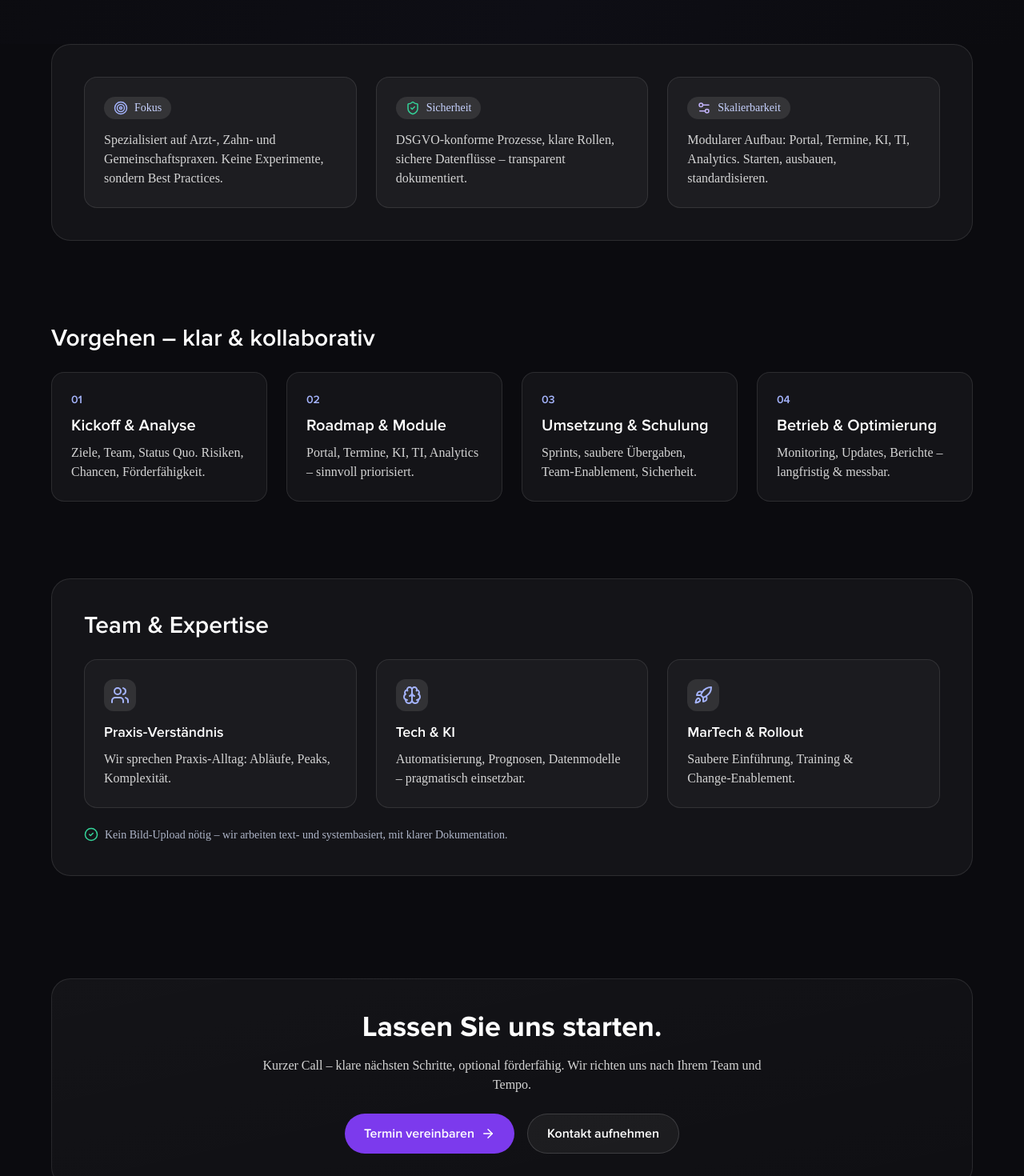
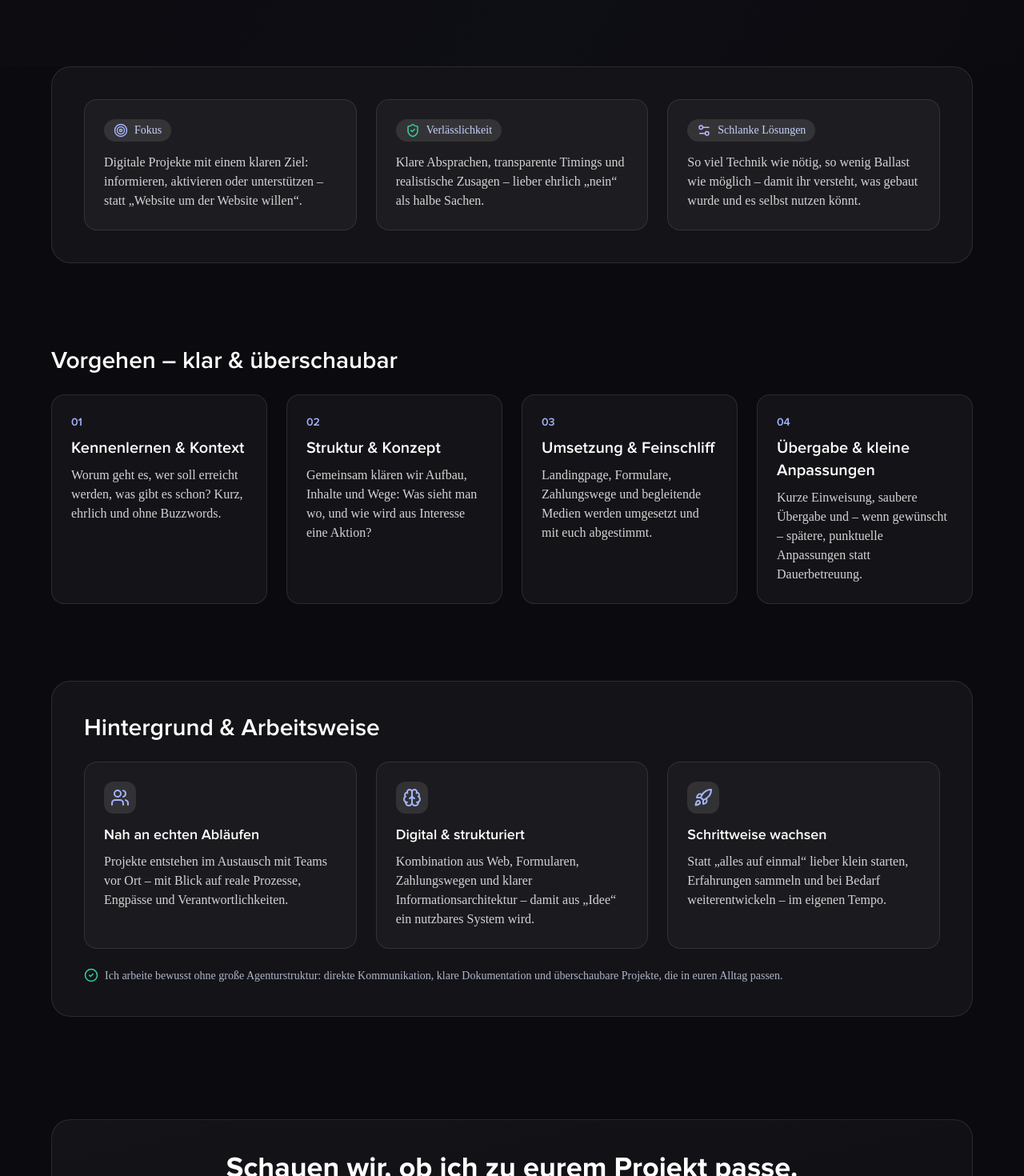
Before and after one commit to cyclebittt/pavewebyyyy, a Next.js app: page /about in a window 1280 px wide. Shown: the part 480-1950 px from the top of the page at 80% size. Built offline with nearby package versions, Linux system fonts and the light colour scheme; a web font is replaced by a local one.

Commit message:
Update page.js

```diff
--- a/app/about/page.js
+++ b/app/about/page.js
@@ -37,14 +37,14 @@ export default function AboutPage() {
         <div className="pointer-events-none absolute inset-0 bg-[radial-gradient(1200px_600px_at_-10%_-10%,rgba(129,51,241,.35),transparent_60%),radial-gradient(900px_600px_at_120%_0%,rgba(56,189,248,.20),transparent_55%),linear-gradient(120deg,#0B0B0F_0%,#0E0E15_60%,#0B0B0F_100%)]" />
         <div className="relative px-5 md:px-16 pt-20 md:pt-28 pb-16 md:pb-24 text-center max-w-4xl mx-auto">
           <span className="inline-flex items-center gap-2 text-sm text-indigo-300/80 bg-white/5 ring-1 ring-white/10 px-3 py-1 rounded-full">
-            <Sparkles size={16} /> Über paveo
+            <Sparkles size={16} /> Über mich & paveo
           </span>
           <h1 className="mt-6 text-4xl md:text-6xl font-extrabold tracking-tight">
-            Die Zukunft Ihrer Praxis beginnt digital.
+            Digitale Projekte – klein gedacht, sorgfältig umgesetzt.
           </h1>
           <p className="mt-6 text-lg md:text-xl text-neutral-300">
-            Wir verbinden Design, Automatisierung, KI und TI‑Anbindung zu
-            förderfähigen, skalierbaren Praxis‑Systemen. Messbar, sicher, DSGVO‑konform.
+            Statt Vollzeit-Agentur begleite ich ausgewählte Projekte: Spendenaktionen, Events und andere Vorhaben, die
+            online klar, verständlich und nutzbar werden sollen – mit Fokus auf Struktur, Story und stabiler Technik.
           </p>
         </div>
       </section>
@@ -57,17 +57,17 @@ export default function AboutPage() {
               {
                 icon: <Target className="text-indigo-300" size={18} />,
                 title: 'Fokus',
-                desc: 'Spezialisiert auf Arzt‑, Zahn‑ und Gemeinschaftspraxen. Keine Experimente, sondern Best Practices.',
+                desc: 'Digitale Projekte mit einem klaren Ziel: informieren, aktivieren oder unterstützen – statt „Website um der Website willen“.'
               },
               {
                 icon: <ShieldCheck className="text-emerald-400" size={18} />,
-                title: 'Sicherheit',
-                desc: 'DSGVO‑konforme Prozesse, klare Rollen, sichere Datenflüsse – transparent dokumentiert.',
+                title: 'Verlässlichkeit',
+                desc: 'Klare Absprachen, transparente Timings und realistische Zusagen – lieber ehrlich „nein“ als halbe Sachen.'
               },
               {
                 icon: <Settings2 className="text-violet-300" size={18} />,
-                title: 'Skalierbarkeit',
-                desc: 'Modularer Aufbau: Portal, Termine, KI, TI, Analytics. Starten, ausbauen, standardisieren.',
+                title: 'Schlanke Lösungen',
+                desc: 'So viel Technik wie nötig, so wenig Ballast wie möglich – damit ihr versteht, was gebaut wurde und es selbst nutzen könnt.'
               },
             ].map((b, i) => (
               <div
@@ -89,15 +89,36 @@ export default function AboutPage() {
 
       {/* VORGEHEN */}
       <section className="px-5 md:px-16 py-8 md:py-12">
-        <h2 className="text-2xl md:text-3xl font-semibold mb-6">Vorgehen – klar & kollaborativ</h2>
+        <h2 className="text-2xl md:text-3xl font-semibold mb-6">Vorgehen – klar & überschaubar</h2>
         <div className="grid grid-cols-1 md:grid-cols-4 gap-6">
           {[
-            { step: '01', title: 'Kickoff & Analyse', desc: 'Ziele, Team, Status Quo. Risiken, Chancen, Förderfähigkeit.' },
-            { step: '02', title: 'Roadmap & Module', desc: 'Portal, Termine, KI, TI, Analytics – sinnvoll priorisiert.' },
-            { step: '03', title: 'Umsetzung & Schulung', desc: 'Sprints, saubere Übergaben, Team‑Enablement, Sicherheit.' },
-            { step: '04', title: 'Betrieb & Optimierung', desc: 'Monitoring, Updates, Berichte – langfristig & messbar.' },
+            {
+              step: '01',
+              title: 'Kennenlernen & Kontext',
+              desc: 'Worum geht es, wer soll erreicht werden, was gibt es schon? Kurz, ehrlich und ohne Buzzwords.'
+            },
+            {
+              step: '02',
+              title: 'Struktur & Konzept',
+              desc: 'Gemeinsam klären wir Aufbau, Inhalte und Wege: Was sieht man wo, und wie wird aus Interesse eine Aktion?'
+            },
+            {
+              step: '03',
+              title: 'Umsetzung & Feinschliff',
+              desc: 'Landingpage, Formulare, Zahlungswege und begleitende Medien werden umgesetzt und mit euch abgestimmt.'
+            },
+            {
+              step: '04',
+              title: 'Übergabe & kleine Anpassungen',
+              desc: 'Kurze Einweisung, saubere Übergabe und – wenn gewünscht – spätere, punktuelle Anpassungen statt Dauerbetreuung.'
+            },
           ].map((s, i) => (
-            <div key={i} className="rounded-2xl border border-white/10 bg-white/[0.04] p-6" data-aos="fade-up" data-aos-delay={i * 100}>
+            <div
+              key={i}
+              className="rounded-2xl border border-white/10 bg-white/[0.04] p-6"
+              data-aos="fade-up"
+              data-aos-delay={i * 100}
+            >
               <div className="text-sm text-indigo-300 font-semibold">{s.step}</div>
               <h3 className="mt-2 text-xl font-semibold">{s.title}</h3>
               <p className="mt-2 text-neutral-300">{s.desc}</p>
@@ -106,17 +127,34 @@ export default function AboutPage() {
         </div>
       </section>
 
-      {/* TEAM (anonymisiert / ohne Uploads) */}
+      {/* "TEAM" → Hintergrund & Arbeitsweise */}
       <section className="px-5 md:px-16 py-8 md:py-12">
         <div className="rounded-3xl border border-white/10 bg-white/[0.04] p-6 md:p-10">
-          <h2 className="text-2xl md:text-3xl font-semibold mb-6">Team & Expertise</h2>
+          <h2 className="text-2xl md:text-3xl font-semibold mb-6">Hintergrund & Arbeitsweise</h2>
           <div className="grid grid-cols-1 md:grid-cols-3 gap-6">
             {[
-              { icon: <Users />, title: 'Praxis‑Verständnis', desc: 'Wir sprechen Praxis‑Alltag: Abläufe, Peaks, Komplexität.' },
-              { icon: <Brain />, title: 'Tech & KI', desc: 'Automatisierung, Prognosen, Datenmodelle – pragmatisch einsetzbar.' },
-              { icon: <Rocket />, title: 'MarTech & Rollout', desc: 'Saubere Einführung, Training & Change‑Enablement.' },
+              {
+                icon: <Users />,
+                title: 'Nah an echten Abläufen',
+                desc: 'Projekte entstehen im Austausch mit Teams vor Ort – mit Blick auf reale Prozesse, Engpässe und Verantwortlichkeiten.'
+              },
+              {
+                icon: <Brain />,
+                title: 'Digital & strukturiert',
+                desc: 'Kombination aus Web, Formularen, Zahlungswegen und klarer Informationsarchitektur – damit aus „Idee“ ein nutzbares System wird.'
+              },
+              {
+                icon: <Rocket />,
+                title: 'Schrittweise wachsen',
+                desc: 'Statt „alles auf einmal“ lieber klein starten, Erfahrungen sammeln und bei Bedarf weiterentwickeln – im eigenen Tempo.'
+              },
             ].map((t, i) => (
-              <div key={i} className="rounded-2xl border border-white/10 bg-white/[0.03] p-6" data-aos="fade-up" data-aos-delay={i * 120}>
+              <div
+                key={i}
+                className="rounded-2xl border border-white/10 bg-white/[0.03] p-6"
+                data-aos="fade-up"
+                data-aos-delay={i * 120}
+              >
                 <div className="w-10 h-10 rounded-xl bg-white/10 flex items-center justify-center text-indigo-300">
                   {t.icon}
                 </div>
@@ -127,7 +165,8 @@ export default function AboutPage() {
           </div>
           <p className="mt-6 text-sm text-[#AEB5C8] flex items-start gap-2">
             <CheckCircle2 className="text-emerald-400" size={18} />
-            Kein Bild‑Upload nötig – wir arbeiten text‑ und systembasiert, mit klarer Dokumentation.
+            Ich arbeite bewusst ohne große Agenturstruktur: direkte Kommunikation, klare Dokumentation und
+            überschaubare Projekte, die in euren Alltag passen.
           </p>
         </div>
       </section>
@@ -135,15 +174,22 @@ export default function AboutPage() {
       {/* CTA */}
       <section className="px-5 md:px-16 py-14 md:py-20 text-center">
         <div className="rounded-3xl border border-white/10 bg-gradient-to-br from-white/[0.04] to-white/[0.02] p-10">
-          <h3 className="text-3xl md:text-4xl font-bold">Lassen Sie uns starten.</h3>
+          <h3 className="text-3xl md:text-4xl font-bold">Schauen wir, ob ich zu eurem Projekt passe.</h3>
           <p className="mt-4 text-neutral-300 max-w-2xl mx-auto">
-            Kurzer Call – klare nächsten Schritte, optional förderfähig. Wir richten uns nach Ihrem Team und Tempo.
+            In einem kurzen Austausch klären wir, was ihr vorhabt, ob ich helfen kann und wie ein realistischer Rahmen
+            aussehen könnte – ohne Druck und ohne Verkaufs­präsentation.
           </p>
           <div className="mt-6 flex justify-center gap-4">
-            <Link href="/request" className="px-6 py-3 rounded-full bg-violet-600 hover:bg-violet-500 transition-colors font-semibold inline-flex items-center gap-2">
-              Termin vereinbaren <ArrowRight size={18} />
+            <Link
+              href="/request"
+              className="px-6 py-3 rounded-full bg-violet-600 hover:bg-violet-500 transition-colors font-semibold inline-flex items-center gap-2"
+            >
+              Projekt anfragen <ArrowRight size={18} />
             </Link>
-            <Link href="/contact" className="px-6 py-3 rounded-full border border-white/15 hover:border-white/30 bg-white/5 transition-colors font-semibold">
+            <Link
+              href="/contact"
+              className="px-6 py-3 rounded-full border border-white/15 hover:border-white/30 bg-white/5 transition-colors font-semibold"
+            >
               Kontakt aufnehmen
             </Link>
           </div>
```
